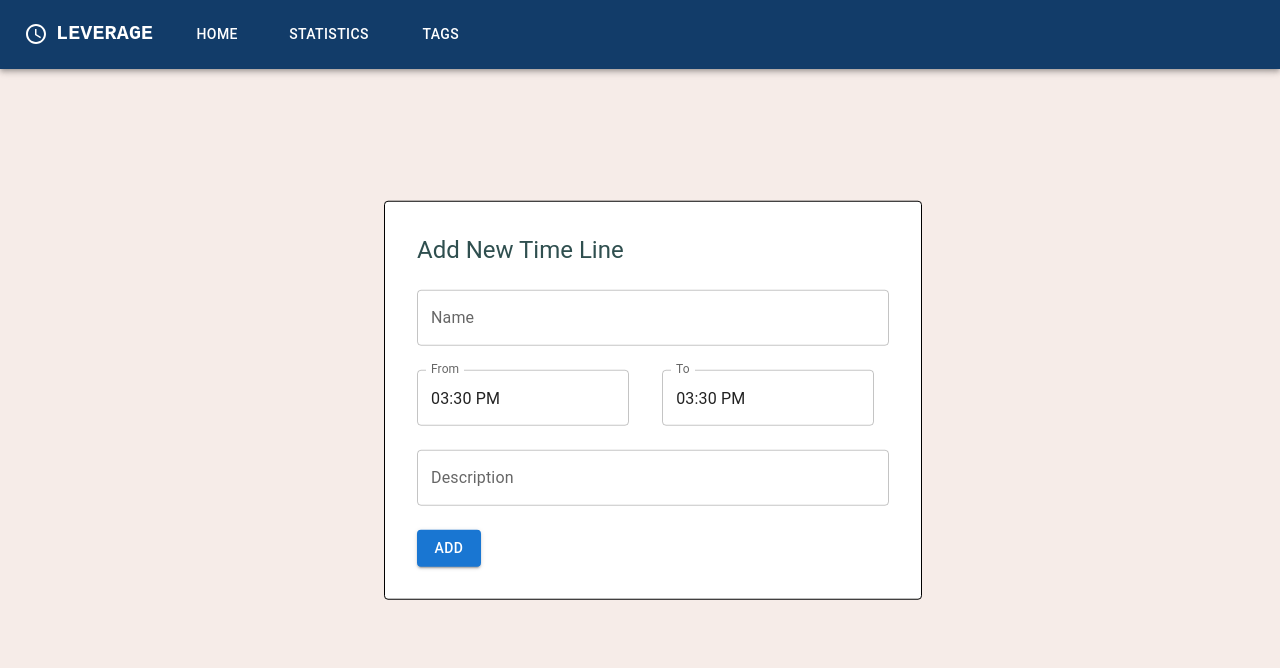
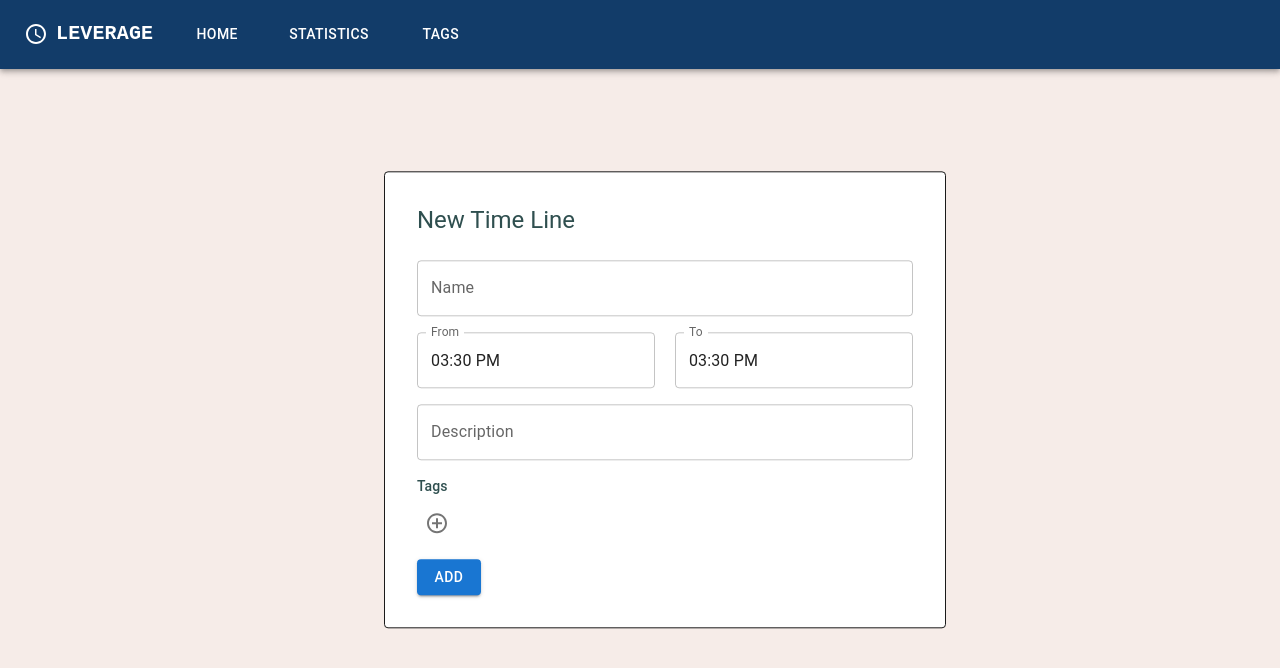
Before and after one commit to yen-han/time-leverage, a Next.js app: page /Edit in a window 1280 px wide. Shown: the top 668 px of the page. Built offline with nearby package versions, Linux system fonts and the light colour scheme.

Commit message:
add tags section on edit

```diff
--- a/src/app/components/EditTimeLine/EditTimeLine.tsx
+++ b/src/app/components/EditTimeLine/EditTimeLine.tsx
@@ -7,48 +7,92 @@
 import { MobileTimePicker } from "@mui/x-date-pickers/MobileTimePicker";
 import Button from "@mui/material/Button";
 import Typography from "@mui/material/Typography";
+import Container from "@mui/material/Container";
+import IconButton from "@mui/material/IconButton";
+import AddCircleOutlineOutlinedIcon from "@mui/icons-material/AddCircleOutlineOutlined";
+import Dialog from "@mui/material/Dialog";
+import DialogActions from "@mui/material/DialogActions";
+import DialogContent from "@mui/material/DialogContent";
+import DialogContentText from "@mui/material/DialogContentText";
+import DialogTitle from "@mui/material/DialogTitle";
+
 export default function StatisticsByTag() {
+  const [open, setOpen] = React.useState(false);
+
+  const handleClickOpen = () => {
+    setOpen(true);
+  };
+  const handleClose = () => {
+    setOpen(false);
+  };
+
   return (
     <Box
       className="form"
       sx={{
-        width: "60%",
+        width: "100%",
         padding: "2rem",
-        border: "1px black solid",
+        border: "1px #1a1a1a solid",
         borderRadius: "4px",
         backgroundColor: "white",
       }}
     >
       <Typography variant="h5" component="h5" sx={{ mb: "1.5rem" }}>
-        Add New Time Line
+        New Time Line
       </Typography>
       <TextField
         id="outlined-basic"
         label="Name"
         variant="outlined"
-        sx={{ width: "100%", mb: "1.5rem" }}
+        sx={{ width: "100%", mb: "1rem" }}
       />
-      <LocalizationProvider
-        dateAdapter={AdapterDayjs}
-        sx={{ width: "100%", justifyContent: "space-between" }}
+      <Container
+        sx={{
+          width: "100%",
+          display: "flex",
+          justifyContent: "space-between",
+          mb: "1rem",
+          pl: { xs: "0", md: "0" },
+          pr: { xs: "0", md: "0" },
+        }}
       >
+        <LocalizationProvider dateAdapter={AdapterDayjs}>
           <MobileTimePicker
             label="From"
             defaultValue={dayjs("2022-04-17T15:30")}
-          sx={{ width: "45%", mb: "1.5rem", mr: "7%" }}
+            sx={{ width: "48%" }}
           />
           <MobileTimePicker
             label="To"
             defaultValue={dayjs("2022-04-17T15:30")}
-          sx={{ width: "45%", mb: "1.5rem" }}
+            sx={{ width: "48%" }}
           />
         </LocalizationProvider>
+      </Container>
       <TextField
         id="outlined-basic"
         label="Description"
         variant="outlined"
-        sx={{ width: "100%", mb: "1.5rem" }}
+        sx={{ width: "100%", mb: "1rem" }}
       />
+      <Box sx={{ width: "100%", mb: "1rem" }}>
+        <Typography variant="subtitle2" gutterBottom>
+          Tags
+        </Typography>
+        <IconButton aria-label="add" onClick={handleClickOpen}>
+          <AddCircleOutlineOutlinedIcon />
+        </IconButton>
+        <Dialog open={open} onClose={handleClose}>
+          <DialogTitle>Add Tags</DialogTitle>
+          <DialogContent>
+            <Button disabled>Add tags</Button>
+          </DialogContent>
+          <DialogActions>
+            <Button onClick={handleClose}>Cancel</Button>
+            <Button onClick={handleClose}>Add</Button>
+          </DialogActions>
+        </Dialog>
+      </Box>
       <Button variant="contained">Add</Button>
     </Box>
   );
```
Also changed, not shown: src/app/components/Calendar.tsx (+4 -17 lines). Lines whose indentation alone changed are shown as unchanged.
